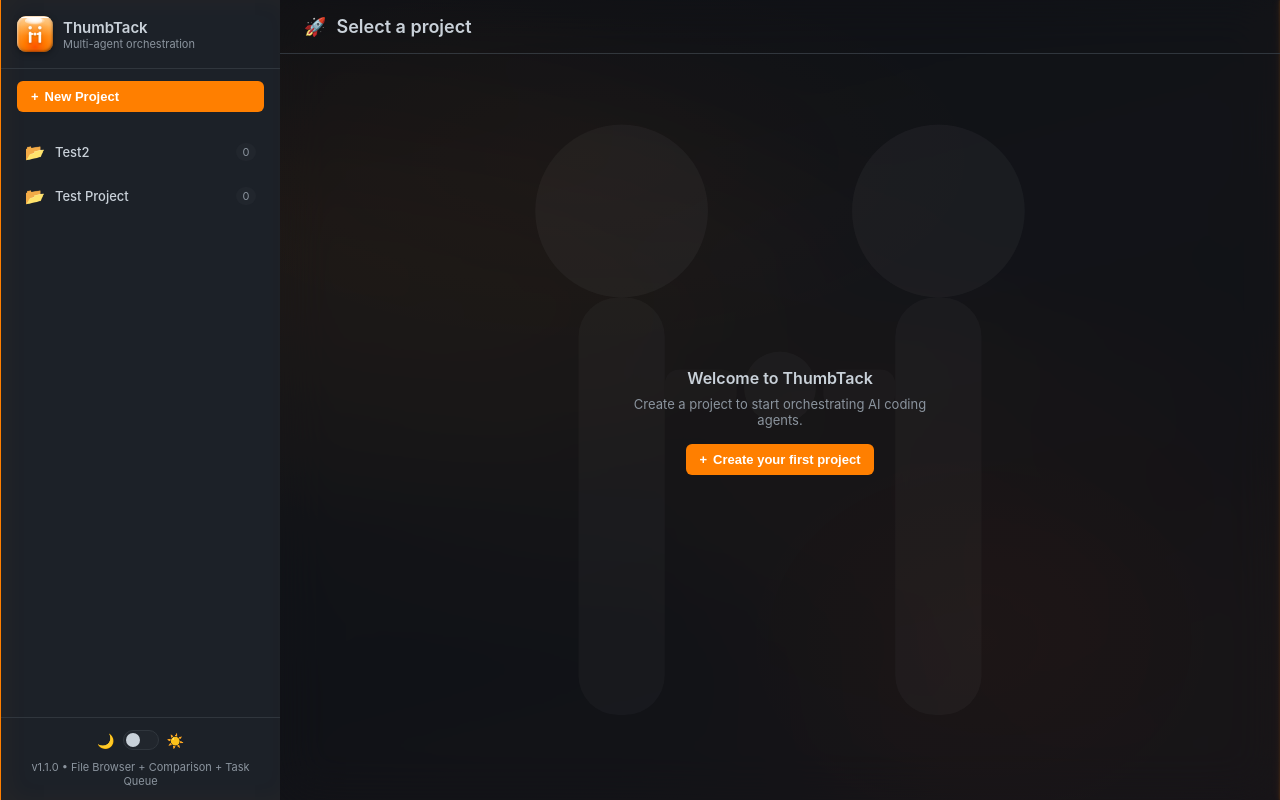
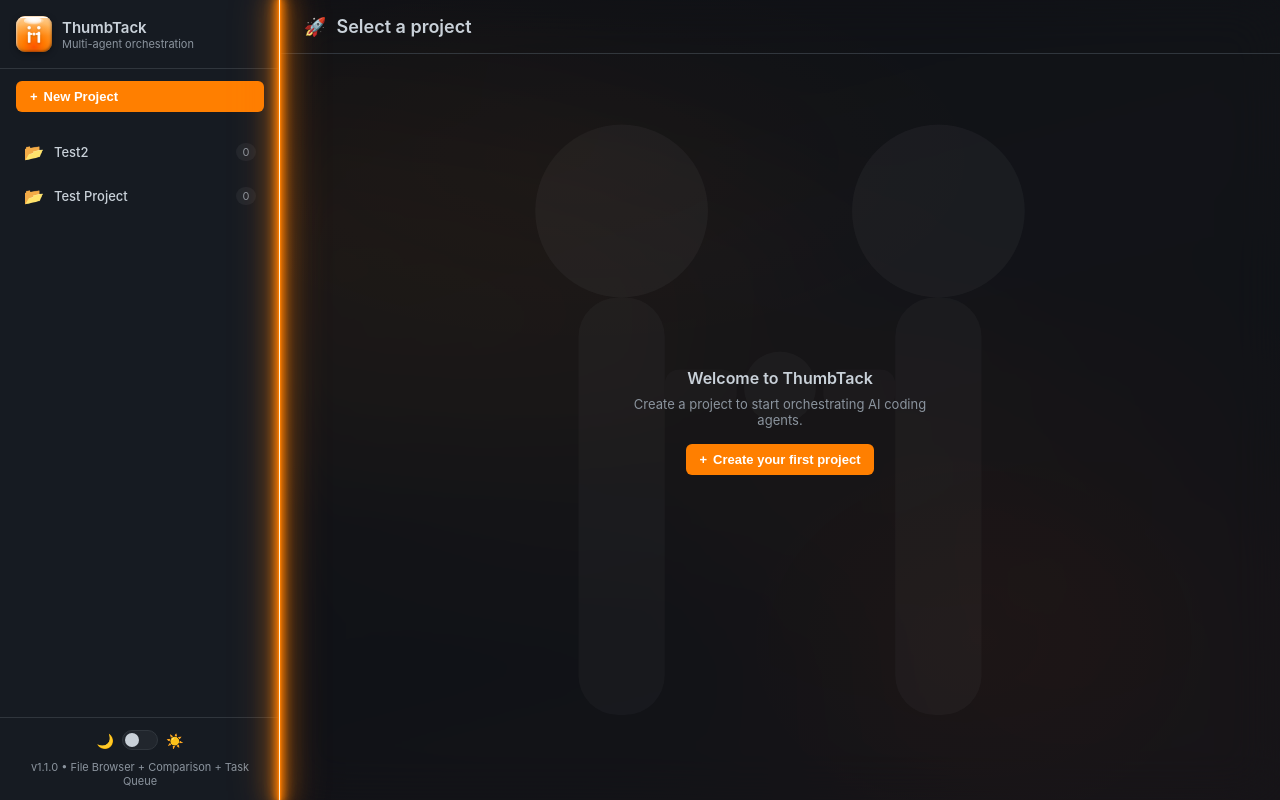
Before and after one commit to JohnColling/thumbtack, a FastAPI app: page / in a window 1280 px wide. Run offline with FastAPI, Linux system fonts and the light colour scheme; data comes from the database, SQL or seed files in the repository; data that the repository does not hold is empty.

Commit message:
sidebar: brighter 1px neon orange glow, remove pulse animation

```diff
--- a/templates/index.html
+++ b/templates/index.html
@@ -50,30 +50,25 @@
         /* Sidebar */
         .sidebar {
             width: 280px;
-background: var(--bg2);
-      border-left: 1px solid #ff7f00;
-      box-shadow: inset 8px 0 24px rgba(255,127,0,0.04);
+            background: var(--bg1);
+            position: relative;
+            display: flex;
+            flex-direction: column;
         }
         .sidebar::after {
             content: '';
             position: absolute;
-            top: 0; right: -1px;
+            top: 0; right: 0;
             width: 1px; height: 100%;
-            background: #ff7f00;
+            background: #fff0d6;
             box-shadow:
-                0 0 2px #ff7f00,
-                0 0 4px rgba(255, 127, 0, 0.7),
-                0 0 8px rgba(255, 127, 0, 0.5),
-                0 0 12px rgba(255, 127, 0, 0.3);
-            animation: neon-pulse 3s ease-in-out infinite;
-        }
-        @keyframes neon-pulse {
-            0%, 100% { opacity: 1; }
-            50%      { opacity: 0.65; }
-        }
-        .sidebar {
-            display: flex;
-            flex-direction: column;
+                0 0 2px 1px #ff7f00,
+                0 0 6px 2px rgba(255, 127, 0, 0.95),
+                0 0 12px 4px rgba(255, 127, 0, 0.8),
+                0 0 24px 6px rgba(255, 127, 0, 0.5),
+                0 0 40px 10px rgba(255, 127, 0, 0.25);
+            z-index: 1000;
+            pointer-events: none;
         }
         .sidebar-header {
             padding: 16px;
```
